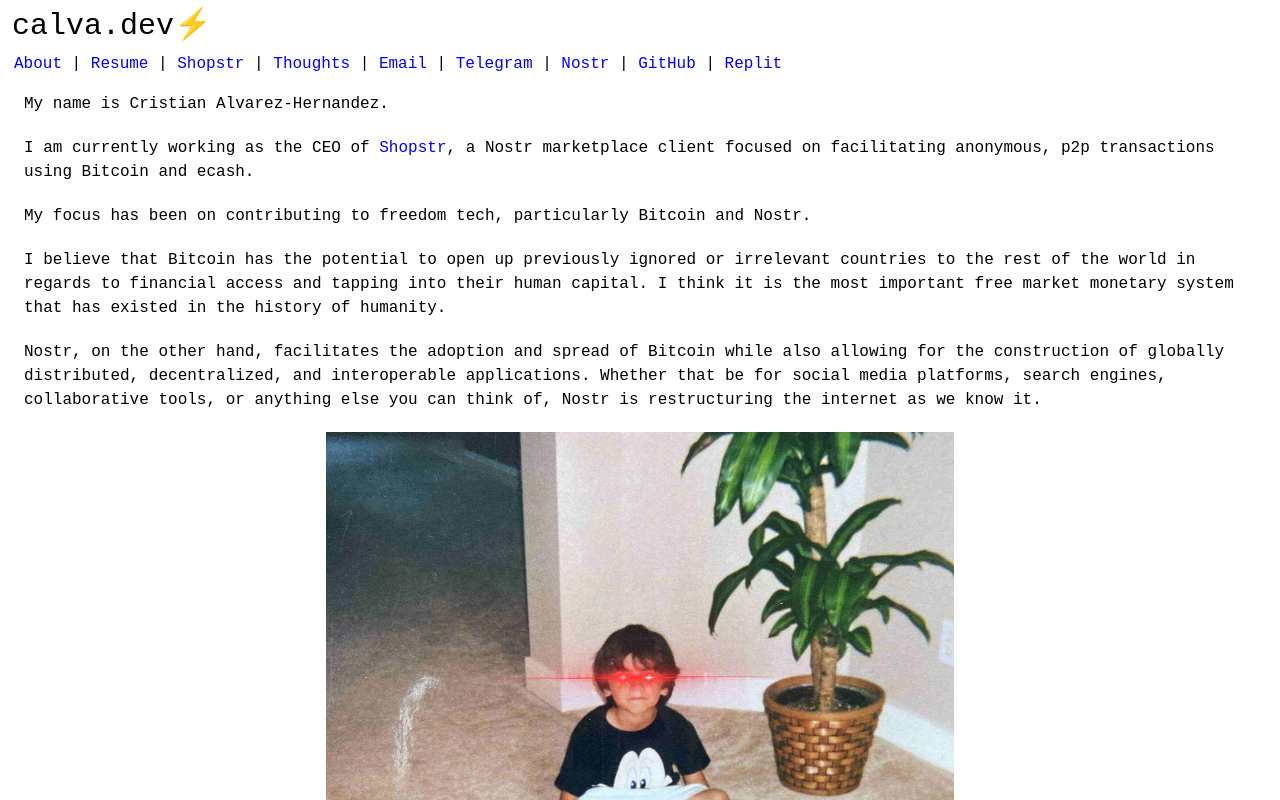
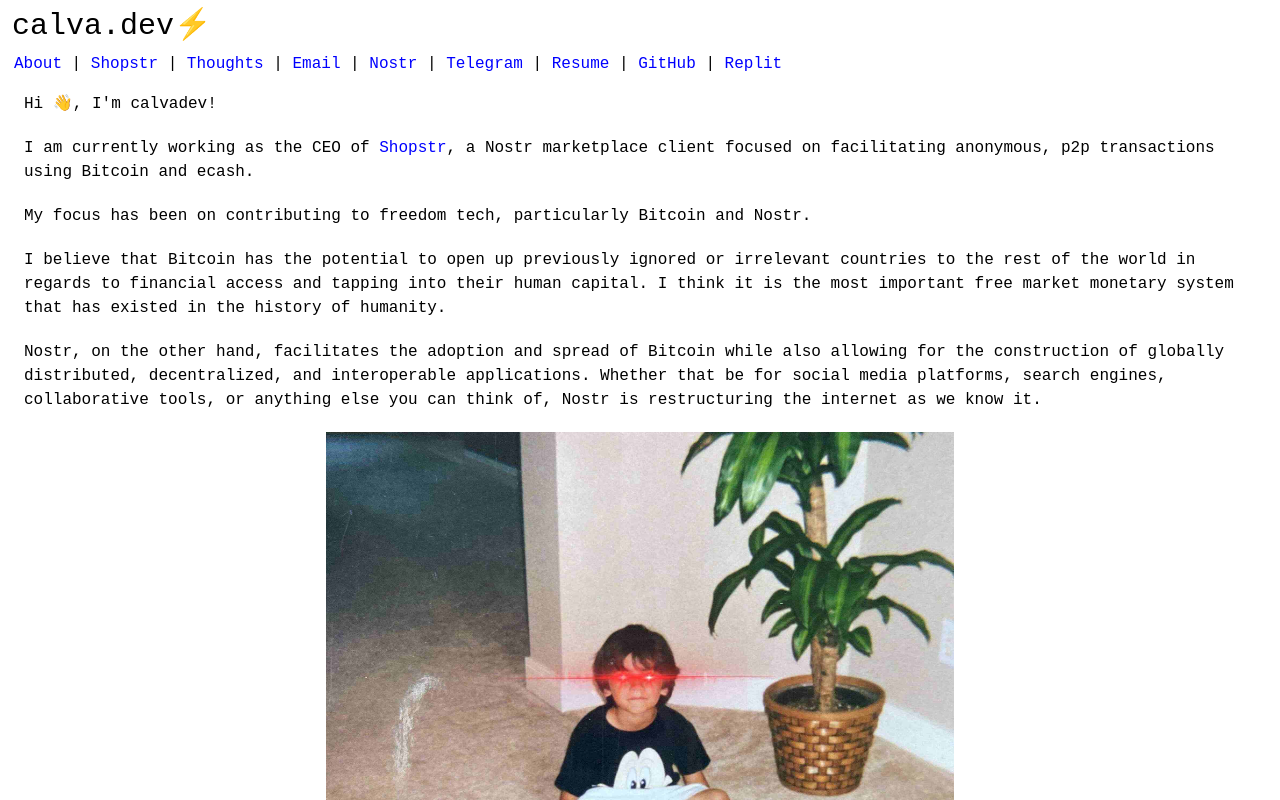
Before and after one commit to calvadev/calva.dev, a Next.js app in the folder src/: page / in a window 1280 px wide. Shown: the top 800 px of the page. Built offline with nearby package versions, Linux system fonts and the light colour scheme.

Commit message:
Updated about page and header

```diff
--- a/src/pages/_document.tsx
+++ b/src/pages/_document.tsx
@@ -15,10 +15,6 @@ export default function Document() {
           </span>
           {" | "}
           <span>
-            <Link href="/resume">Resume</Link>
-          </span>
-          {" | "}
-          <span>
             <Link href="https://shopstr.store">Shopstr</Link>
           </span>
           {" | "}
@@ -31,13 +27,17 @@ export default function Document() {
           </span>
           {" | "}
           <span>
+            <Link href="https://njump.me/npub16dhgpql60vmd4mnydjut87vla23a38j689jssaqlqqlzrtqtd0kqex0nkq">
+              Nostr
+            </Link>
+          </span>
+          {" | "}
+          <span>
             <Link href="https://t.me/calvadev">Telegram</Link>
           </span>
           {" | "}
           <span>
-            <Link href="https://njump.me/npub16dhgpql60vmd4mnydjut87vla23a38j689jssaqlqqlzrtqtd0kqex0nkq">
-              Nostr
-            </Link>
+            <Link href="/resume">Resume</Link>
           </span>
           {" | "}
           <span>
--- a/src/pages/index.tsx
+++ b/src/pages/index.tsx
@@ -3,7 +3,7 @@ import Link from "next/link";
 export default function About() {
   return (
     <div className="w-full h-full p-3">
-      <p className="py-1 px-3 mb-3">My name is Cristian Alvarez-Hernandez.</p>
+      <p className="py-1 px-3 mb-3">Hi 👋, I'm calvadev!</p>
       <p className="py-1 px-3 mb-3">
         I am currently working as the CEO of{" "}
         <Link href="https://shopstr.store/">Shopstr</Link>, a Nostr marketplace
```
